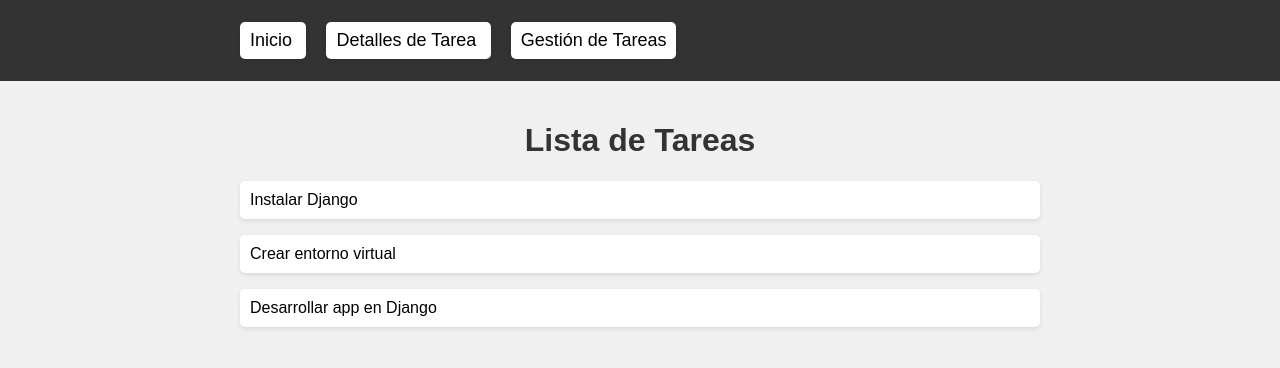
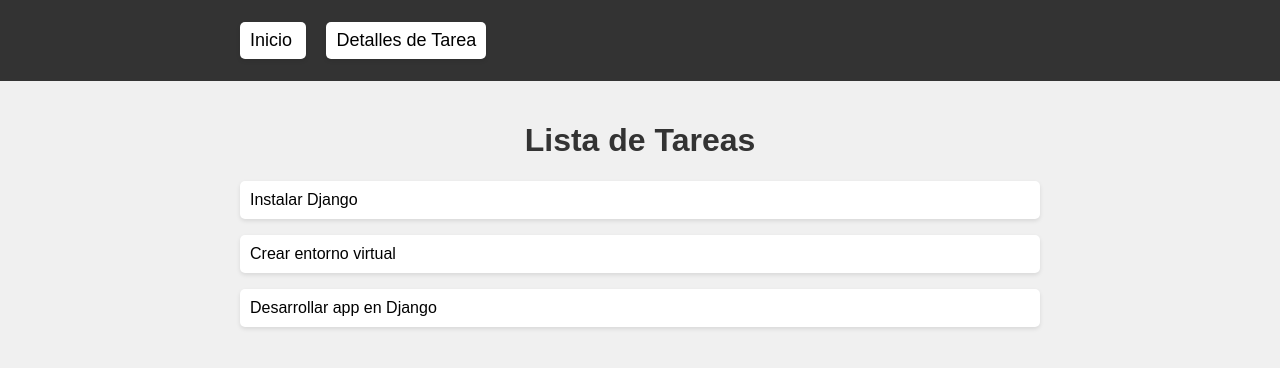
Before and after one commit to c0ffeyy/miniproyecto, a Django app: page / in a window 1280 px wide. Shown: the top 368 px of the page. Run offline with Django 5.2, Linux system fonts and the light colour scheme; data comes from the database, SQL or seed files in the repository; both versions use the stored data as it was after the commit.

Commit message:
Última versión de la app antes de presentar.

```diff
--- a/lista_tareas/static/styles/main.css
+++ b/lista_tareas/static/styles/main.css
@@ -27,10 +27,11 @@ li {
     margin-bottom: 10px;
     border-radius: 5px;
     box-shadow: 0 2px 4px rgba(0, 0, 0, 0.1);
+    cursor: pointer;
 }
 
 li:hover {
-    background-color: #f9f9f9;
+    background-color: #a5a5a5;
 }
 
 table {
--- a/lista_tareas/templates/detalles_tarea.html
+++ b/lista_tareas/templates/detalles_tareas.html
@@ -10,11 +10,11 @@
     <meta charset="UTF-8">
     <meta name="viewport" content="width=device-width, initial-scale=1.0">
     <link rel="stylesheet" type="text/css" href="{% static 'styles/main.css' %}">
-    <title>Detalles de Tarea</title>
+    <title>Detalles de Tareas</title>
 </head>
 <body>
     <div class="container">
-        <h1>Detalles de Tarea</h1>
+        <h1>Detalles de Tareas</h1>
         <table>
             <thead>
                 <tr>
--- a/lista_tareas/templates/layouts/navbar.html
+++ b/lista_tareas/templates/layouts/navbar.html
@@ -9,10 +9,7 @@
                 <a href="/">Inicio</a>
             </li>
             <li>
-                <a href="/detalles_tarea">Detalles de Tarea</a>
-            </li>
-            <li>
-                <a href="/gestion_tareas">Gestión de Tareas</a>
+                <a href="/detalles_tareas">Detalles de Tarea</a>
             </li>
         </ul>
     </div>
--- a/lista_tareas/urls.py
+++ b/lista_tareas/urls.py
@@ -3,6 +3,6 @@ from . import views
 
 urlpatterns = [
     path('', views.index),
-    path('detalles_tarea/', views.detalles_tarea),
-    path('gestion_tareas/', views.gestion_tareas),
+    path('lista_tareas/<int:id>', views.parametro_tarea),
+    path('detalles_tareas/', views.detalles_tareas),
 ]
--- a/lista_tareas/views.py
+++ b/lista_tareas/views.py
@@ -3,19 +3,20 @@ from .models import Tarea
 
 # Create your views here.
 
-tareas = Tarea.objects.all()
-
 def index(request):
+    tareas = Tarea.objects.all()
     return render(request, 'index.html', {
         'tareas': tareas
     })
 
-def detalles_tarea(request):
-    return render(request, 'detalles_tarea.html', {
+def parametro_tarea(request, id):
+    tareas_id = Tarea.objects.get(id=id)
+    return render(request, 'parametro_tarea.html', {
+        'tareas_id': tareas_id
+    })
+
+def detalles_tareas(request):
+    tareas = Tarea.objects.all()
+    return render(request, 'detalles_tareas.html', {
         'tareas': tareas
     })
-
-def gestion_tareas(request):
-    return render(request, 'gestion_tareas.html', {
-        'tareas': tareas
-    })
--- a/miniproyecto/urls.py
+++ b/miniproyecto/urls.py
@@ -19,5 +19,6 @@ from django.urls import path, include
 
 urlpatterns = [
     path('admin/', admin.site.urls),
+    path("__reload__/", include("django_browser_reload.urls")),
     path('', include('lista_tareas.urls'))
 ]
```
Also changed, not shown: lista_tareas/templates/parametro_tarea.html (renamed from lista_tareas/templates/gestion_tareas.html, +4 -3 lines), db.sqlite3.
